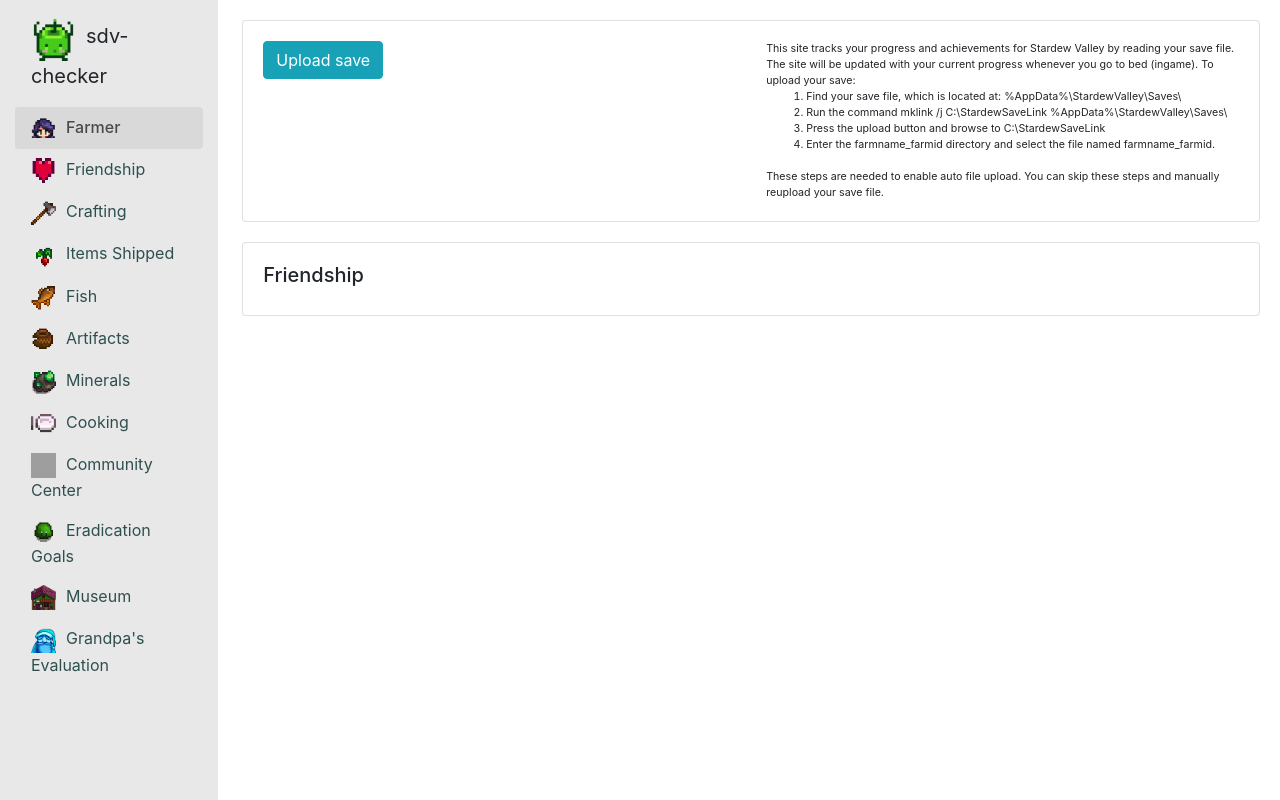
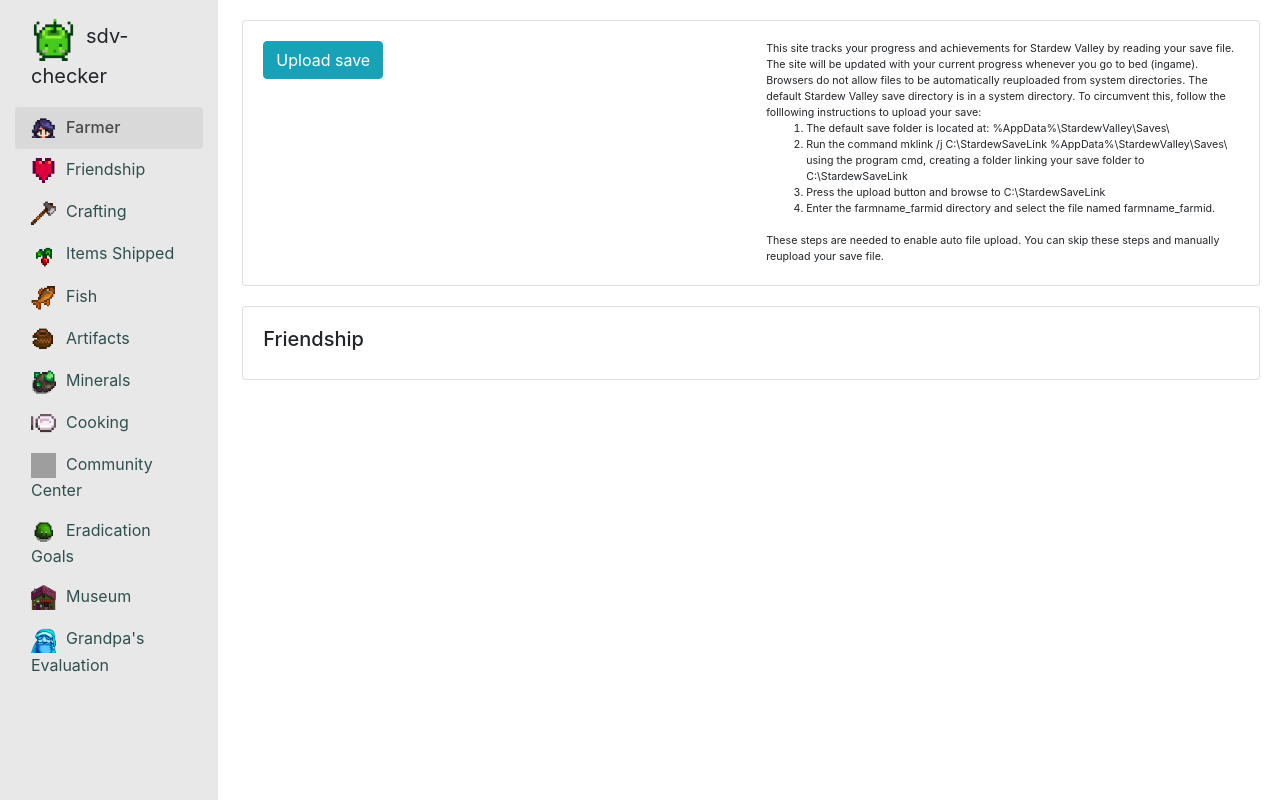
Before and after one commit to amiechan/sdv-checker, a React (Create React App) app: page / in a window 1280 px wide. Built offline with nearby package versions, Linux system fonts and the light colour scheme; grey boxes are pictures that could not be loaded.

Commit message:
better instructions

```diff
--- a/src/components/FileUpload.js
+++ b/src/components/FileUpload.js
@@ -50,15 +50,21 @@ const FileUpload = () => {
                             This site tracks your progress and achievements for
                             Stardew Valley by reading your save file. The site
                             will be updated with your current progress whenever
-                            you go to bed (ingame). To upload your save:
+                            you go to bed (ingame). Browsers do not allow
+                            files to be automatically reuploaded from system
+                            directories. The default Stardew Valley save directory
+                            is in a system directory. To circumvent this,
+                            follow the folllowing instructions to upload your save:
                             <ol>
                                 <li>
-                                    Find your save file, which is located at:
+                                    The default save folder is located at:
                                     %AppData%\StardewValley\Saves\
                                 </li>
                                 <li>
                                     Run the command mklink /j C:\StardewSaveLink
                                     %AppData%\StardewValley\Saves\
+                                    using the program cmd,
+                                    creating a folder linking your save folder to C:\StardewSaveLink
                                 </li>
                                 <li>
                                     Press the upload button and browse to
```
